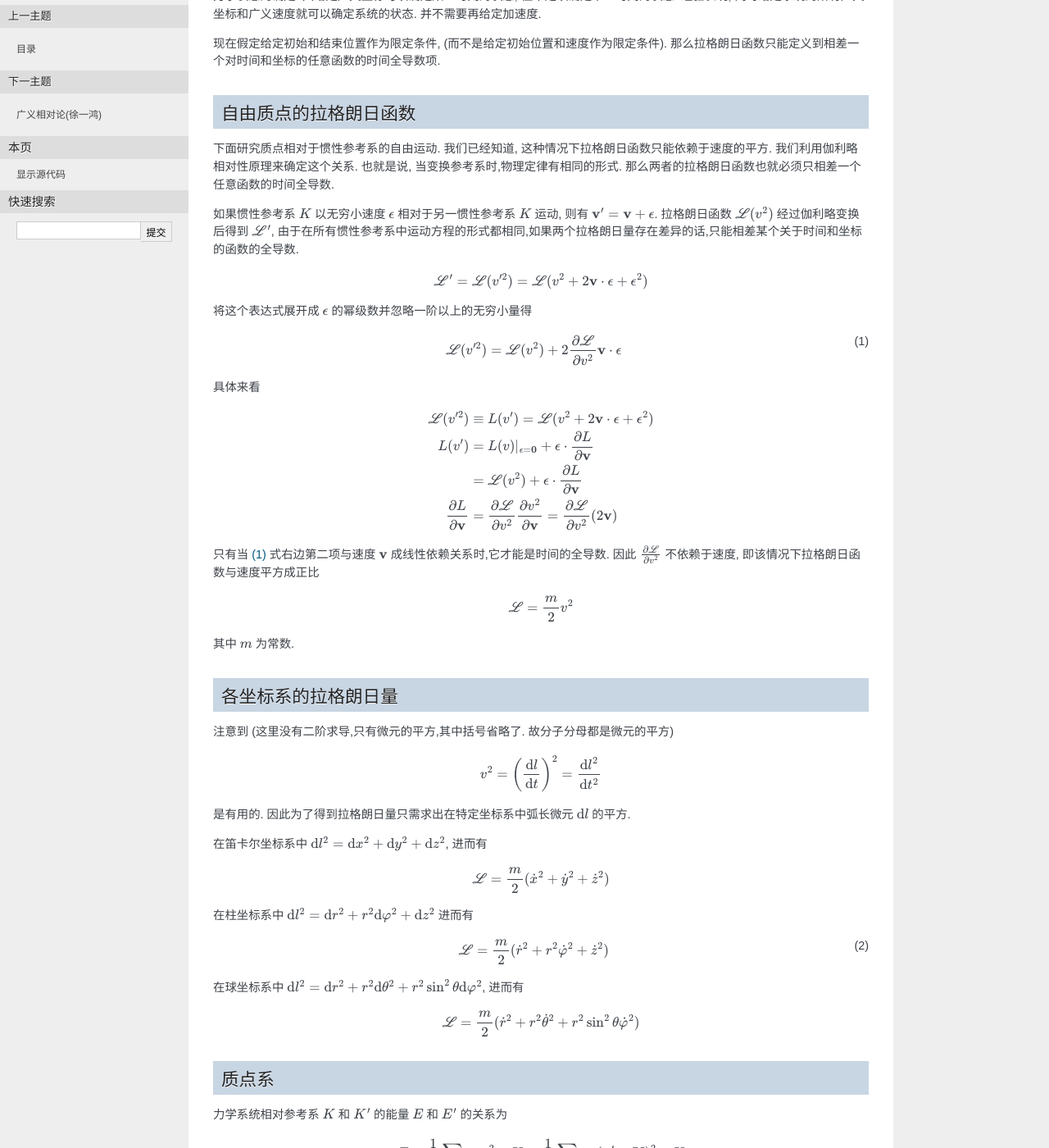
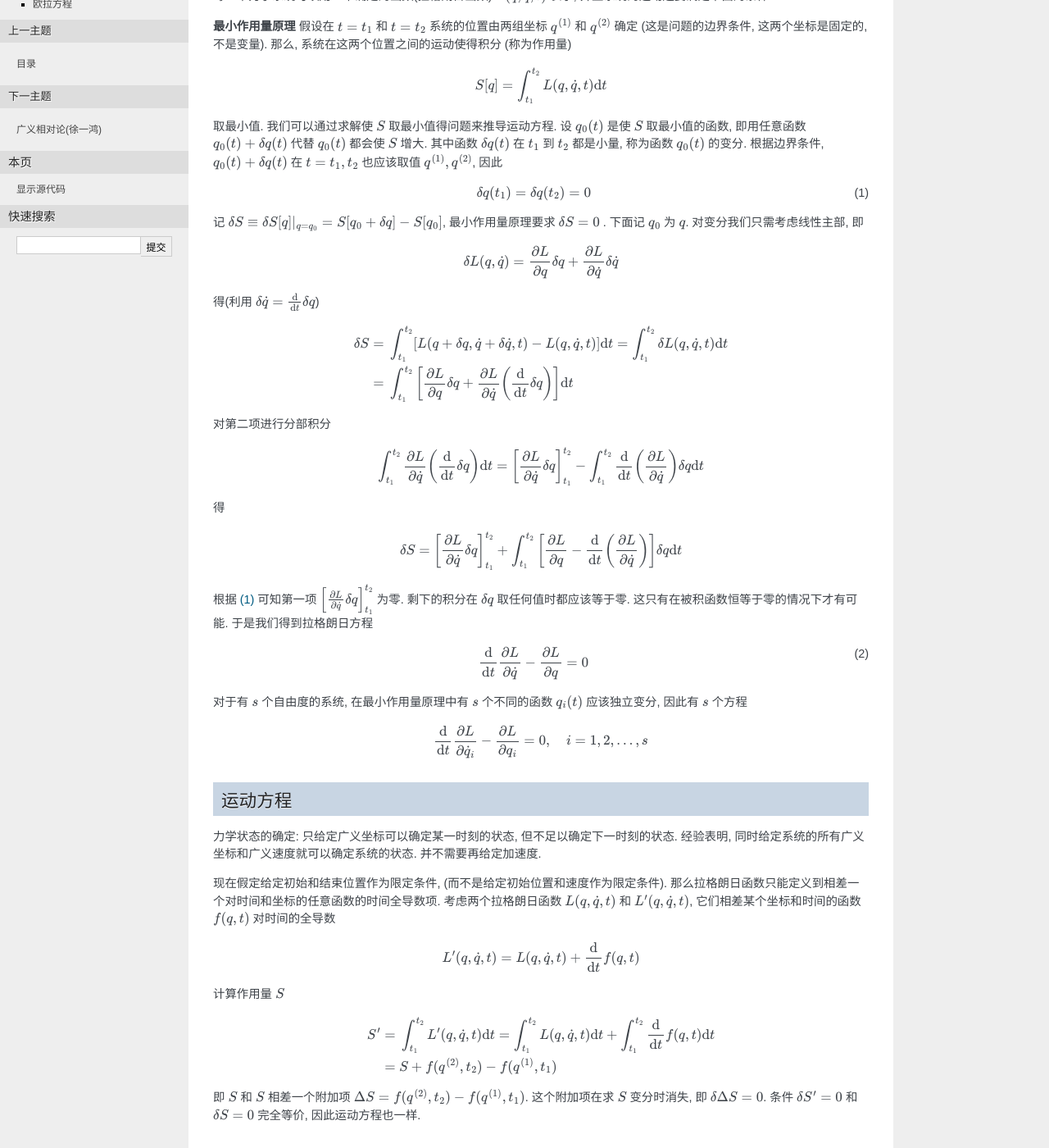
Before and after one commit to stczhc/notes, a Sphinx documentation site: the page built from docs/source/Mechanics/basic.rst, in a window 1280 px wide and 1400 px high, scrolled down 274 px. Shown: the whole window at 82% size. Built offline with Sphinx 7.4.7, drawn with Linux system fonts in a browser that asks for light colours; some of the changed text lies outside the part shown.

Commit message:
lest action

```diff
--- a/docs/source/Mechanics/basic.rst
+++ b/docs/source/Mechanics/basic.rst
@@ -17,12 +17,82 @@
     \newcommand{\E}{\mathrm{e}}
     \renewcommand{\bm}{\mathbf}
 
+
+最小作用量原理
+------------
+
+每一个力学系统可以用一个确定的函数(拉格朗日函数) :math:`L(q,\dot{q},t)` 表示, 并且系统的运动还要满足下面的条件.
+
+**最小作用量原理** 假设在 :math:`t=t_1` 和 :math:`t=t_2` 系统的位置由两组坐标 :math:`q^{(1)}` 和 :math:`q^{(2)}` 确定 (这是问题的边界条件, 这两个坐标是固定的, 不是变量). 那么, 系统在这两个位置之间的运动使得积分 (称为作用量)
+
+.. math:: S[q]=\int_{t_1}^{t_2} L(q,\dot{q}, t) \D t
+
+取最小值. 我们可以通过求解使 :math:`S` 取最小值得问题来推导运动方程. 设 :math:`q_0(t)` 是使 :math:`S` 取最小值的函数, 即用任意函数 :math:`q_0(t) + \delta q(t)` 代替 :math:`q_0(t)` 都会使 :math:`S` 增大. 其中函数 :math:`\delta q(t)` 在 :math:`t_1` 到 :math:`t_2` 都是小量, 称为函数 :math:`q_0(t)` 的变分. 根据边界条件, :math:`q_0(t) + \delta q(t)` 在 :math:`t=t_1, t_2` 也应该取值 :math:`q^{(1)}, q^{(2)}`, 因此
+
+.. math:: \delta q(t_1) = \delta q(t_2) = 0
+    :label: q1q2
+
+记 :math:`\delta S \equiv \delta S[q]|_{q=q_0} = S[q_0+\delta q] - S[q_0]`, 最小作用量原理要求 :math:`\delta S = 0` . 下面记 :math:`q_0` 为 :math:`q`. 对变分我们只需考虑线性主部, 即
+
+.. math:: \delta L(q,\dot{q}) = \frac{\partial L}{\partial q} \delta q + \frac{\partial L}{\partial \dot{q}} \delta \dot{q}
+
+得(利用 :math:`\delta \dot{q} = \frac{\D}{\D t} \delta q`)
+
+.. math::
+   :nowrap:
+
+   \begin{equation*}
+      \delta S =&\ \int_{t_1}^{t_2} [L(q + \delta q,\dot{q} + \delta \dot{q}, t)-L(q,\dot{q}, t)] \D t
+      = \int_{t_1}^{t_2} \delta L(q,\dot{q}, t) \D t \\
+      =&\ \int_{t_1}^{t_2} \left[ \frac{\partial L}{\partial q} \delta q + \frac{\partial L}{\partial \dot{q}} \left( \frac{\D}{\D t} \delta q \right) \right] \D t
+   \end{equation*}
+
+对第二项进行分部积分
+
+.. math:: \int_{t_1}^{t_2} \frac{\partial L}{\partial \dot{q}} \left( \frac{\D}{\D t} \delta q \right) \D t
+    = \left[ \frac{\partial L}{\partial \dot{q}}  \delta q \right]_{t_1}^{t_2} - \int_{t_1}^{t_2}
+    \frac{\D }{\D t} \left( \frac{\partial L}{\partial \dot{q}} \right) \delta q \D t
+
+得
+
+.. math::
+   :nowrap:
+
+   \begin{equation*}
+      \delta S =&\ \left[ \frac{\partial L}{\partial \dot{q}}  \delta q \right]_{t_1}^{t_2} + \int_{t_1}^{t_2}
+    \left[ \frac{\partial L}{\partial q} - \frac{\D }{\D t} \left( \frac{\partial L}{\partial \dot{q}} \right) \right] \delta q \D t
+   \end{equation*}
+
+根据 :eq:`q1q2` 可知第一项 :math:`\left[ \frac{\partial L}{\partial \dot{q}}  \delta q \right]_{t_1}^{t_2}` 为零. 剩下的积分在 :math:`\delta q` 取任何值时都应该等于零. 这只有在被积函数恒等于零的情况下才有可能. 于是我们得到拉格朗日方程
+
+.. math:: \frac{\D }{\D t} \frac{\partial L}{\partial \dot{q}} - \frac{\partial L}{\partial q} = 0
+    :label: lagrange
+
+对于有 :math:`s` 个自由度的系统, 在最小作用量原理中有 :math:`s` 个不同的函数 :math:`q_i(t)` 应该独立变分, 因此有 :math:`s` 个方程
+
+.. math:: \frac{\D }{\D t} \frac{\partial L}{\partial \dot{q}_i} - \frac{\partial L}{\partial q_i} = 0,\quad i =1,2,\dots, s
+
+
 运动方程
 -------
 
 力学状态的确定: 只给定广义坐标可以确定某一时刻的状态, 但不足以确定下一时刻的状态. 经验表明, 同时给定系统的所有广义坐标和广义速度就可以确定系统的状态. 并不需要再给定加速度.
 
-现在假定给定初始和结束位置作为限定条件, (而不是给定初始位置和速度作为限定条件). 那么拉格朗日函数只能定义到相差一个对时间和坐标的任意函数的时间全导数项.
+现在假定给定初始和结束位置作为限定条件, (而不是给定初始位置和速度作为限定条件). 那么拉格朗日函数只能定义到相差一个对时间和坐标的任意函数的时间全导数项. 考虑两个拉格朗日函数 :math:`L(q,\dot{q},t)` 和 :math:`L'(q,\dot{q}, t)`, 它们相差某个坐标和时间的函数 :math:`f(q,t)` 对时间的全导数
+
+.. math:: L'(q,\dot{q}, t) = L(q,\dot{q}, t) + \frac{\D }{\D t} f(q,t)
+
+计算作用量 :math:`S`
+
+.. math::
+   :nowrap:
+
+   \begin{equation*}
+      S' =&\ \int_{t_1}^{t_2} L'(q,\dot{q}, t) \D t = \int_{t_1}^{t_2} L(q,\dot{q}, t) \D t + \int_{t_1}^{t_2} \frac{\D }{\D t} f(q,t) \D t \\
+      =&\ S + f(q^{(2)},t_2) - f(q^{(1)},t_1)
+   \end{equation*}
+
+即 :math:`S` 和 :math:`S` 相差一个附加项 :math:`\Delta S = f(q^{(2)},t_2) - f(q^{(1)},t_1)`. 这个附加项在求 :math:`S` 变分时消失, 即 :math:`\delta\Delta S = 0`. 条件 :math:`\delta S' = 0` 和 :math:`\delta S = 0` 完全等价, 因此运动方程也一样.
 
 自由质点的拉格朗日函数
 ------------------
@@ -72,21 +142,25 @@
 在笛卡尔坐标系中 :math:`\D l^2 = \D x^2 + \D y^2 + \D z^2`, 进而有
 
 .. math::
-    \mathscr{L} = \frac{m}{2} (\dot{x}^2 + \dot{y}^2 + \dot{z}^2)
+    L = \frac{m}{2} (\dot{x}^2 + \dot{y}^2 + \dot{z}^2)
 
 在柱坐标系中 :math:`\D l^2 = \D r^2 + r^2\D \varphi^2 + \D z^2` 进而有
 
 .. math::
-    \mathscr{L} = \frac{m}{2} (\dot{r}^2 + r^2\dot{\varphi}^2+\dot{z}^2)
+    L = \frac{m}{2} (\dot{r}^2 + r^2\dot{\varphi}^2+\dot{z}^2)
     :label: eqlcylin
 
 在球坐标系中 :math:`\D l^2 = \D r^2 + r^2\D \theta^2 + r^2\sin^2\theta \D \varphi^2`, 进而有
 
 .. math::
-    \mathscr{L} = \frac{m}{2} (\dot{r}^2 + r^2\dot{\theta}^2+r^2\sin^2\theta\dot{\varphi}^2)
+    L = \frac{m}{2} (\dot{r}^2 + r^2\dot{\theta}^2+r^2\sin^2\theta\dot{\varphi}^2)
+
 
 质点系
 -----
+
+.. note::
+    力学(课程录像). 杨维紘.
 
 力学系统相对参考系 :math:`K` 和 :math:`K'` 的能量 :math:`E` 和 :math:`E'` 的关系为
 
```
Also changed, not shown: other parts of docs/source/Mechanics/basic.rst (+0 -3 lines), docs/source/GR/azee.rst (+24 -6 lines).
